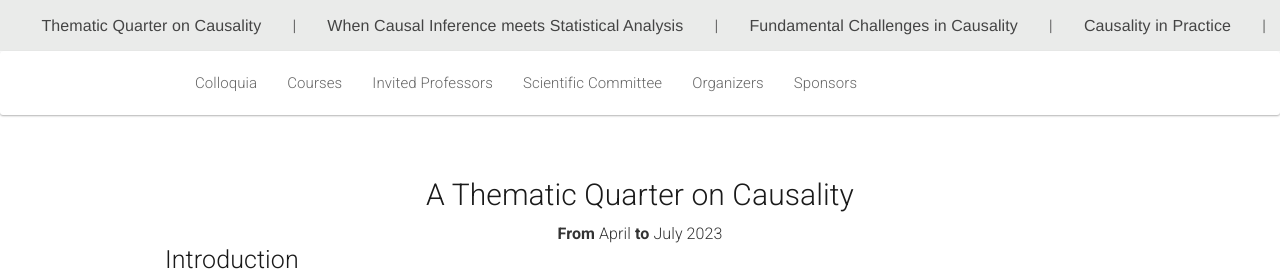
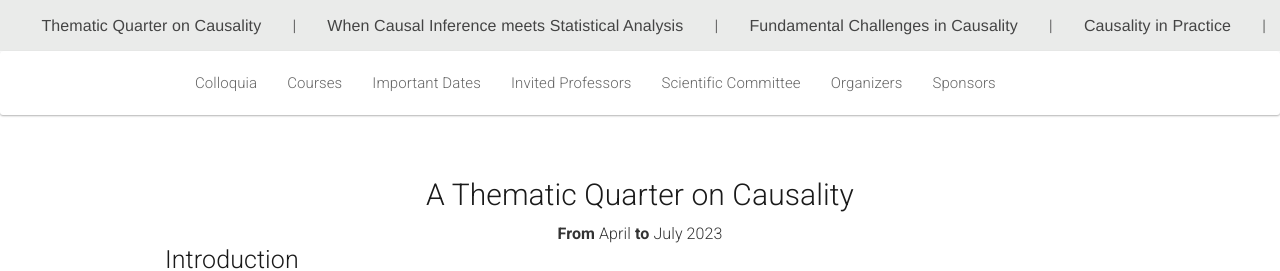
Before and after one commit to quarter-on-causality/quarter-on-causality.github.io, a Jekyll site: the page built from _pages/home.md, in a window 1280 px wide. Shown: the top 271 px of the page. Built offline with Jekyll 4.4.1, drawn with Linux system fonts in a browser that asks for light colours; nearby versions of some CDN libraries.

Commit message:
Add the important date menu to the header

```diff
--- a/_includes/header_home.html
+++ b/_includes/header_home.html
@@ -15,6 +15,7 @@
       <ul class="nav navbar-nav">
         <li><a href="#colloquia">Colloquia</a></li>
         <li><a href="#courses">Courses</a></li>
+        <li><a href="#dates">Important Dates</a></li>
         <li><a href="#speakers">Invited Professors</a></li>
         <li><a href="#scientificcommittee">Scientific Committee</a></li>
         <li><a href="#organizers">Organizers</a></li>
```
